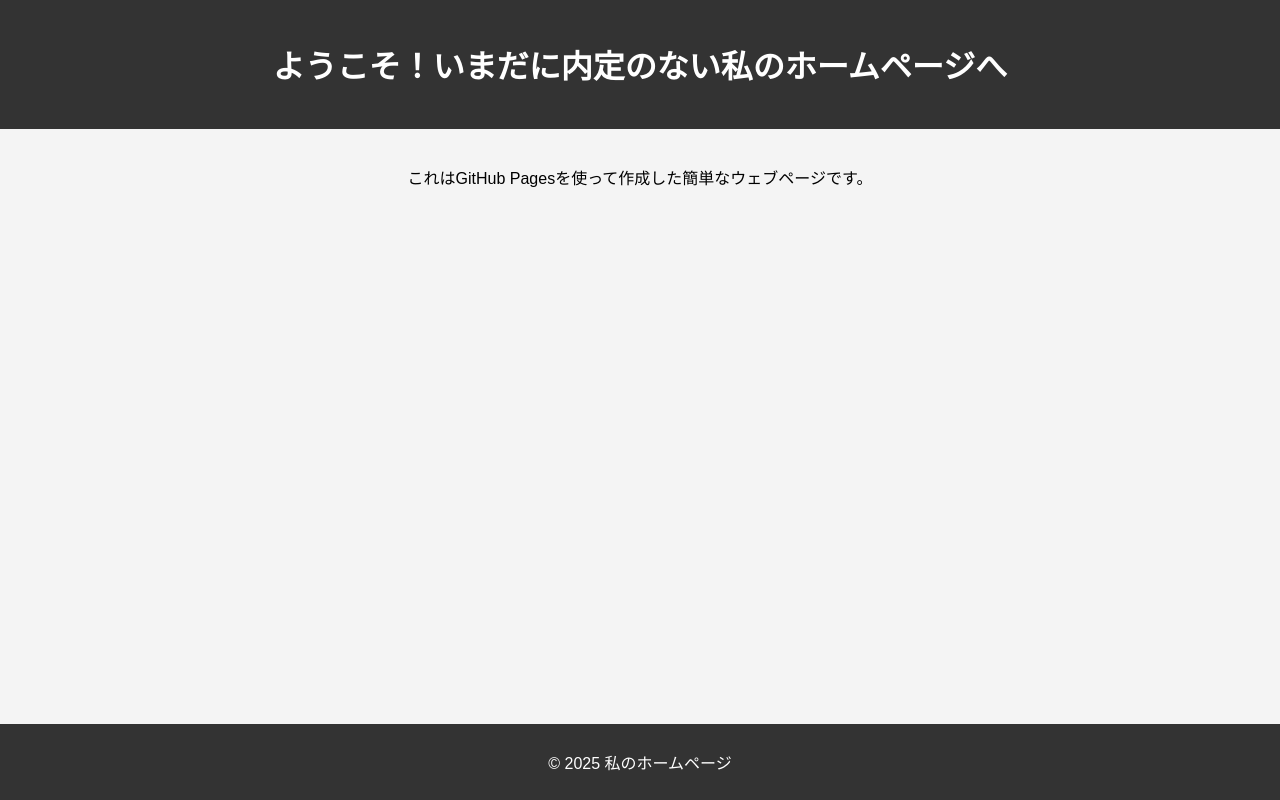
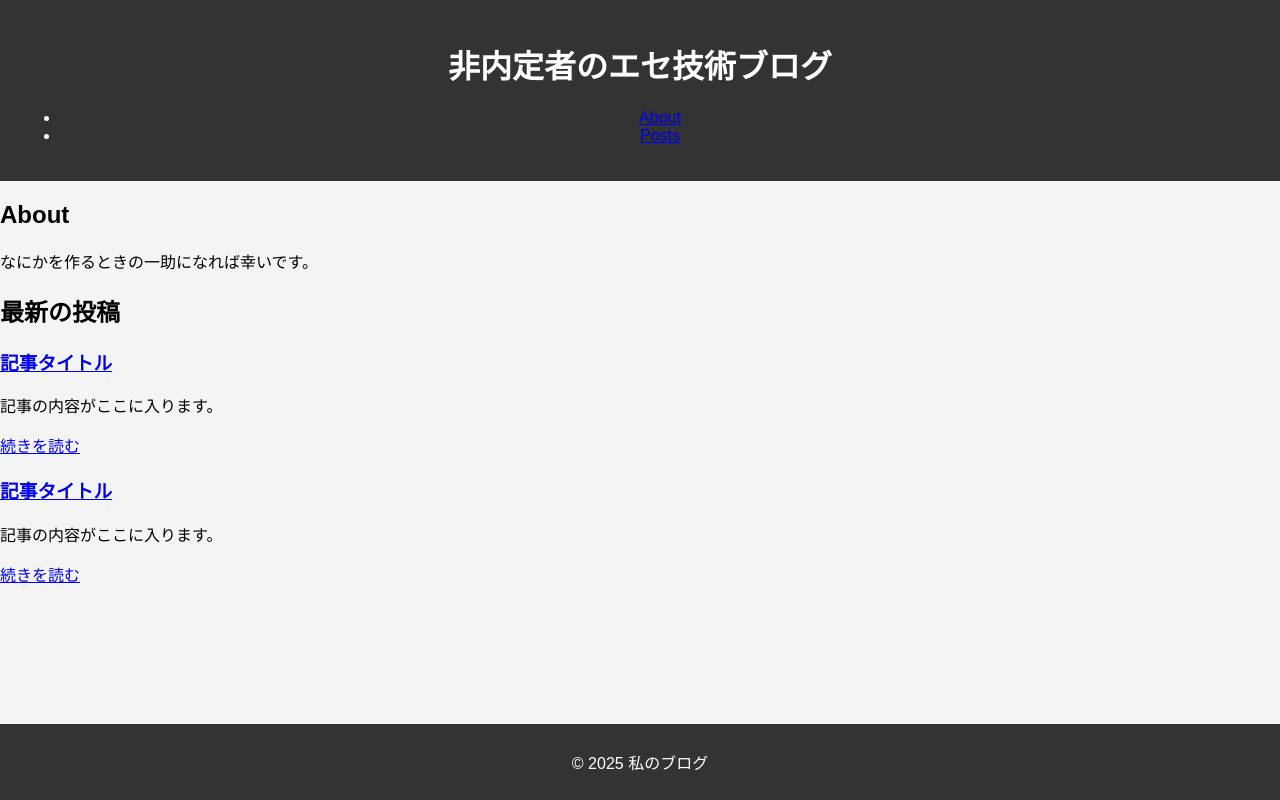
Before and after one commit to aonori0141/aonori0141.github.io, a plain HTML site: page index.html in a window 1280 px wide. Drawn offline with Linux system fonts and the light colour scheme.

Commit message:
Update index.html

```diff
--- a/index.html
+++ b/index.html
@@ -3,20 +3,42 @@
 <head>
     <meta charset="UTF-8">
     <meta name="viewport" content="width=device-width, initial-scale=1.0">
-    <title>GitHub Pagesで公開するページ</title>
+    <title>非内定者のエセ技術ブログ</title>
     <link rel="stylesheet" href="style.css">
 </head>
 <body>
     <header>
-        <h1>ようこそ！いまだに内定のない私のホームページへ</h1>
+        <h1>非内定者のエセ技術ブログ</h1>
+        <nav>
+            <ul>
+                <li><a href="#about">About</a></li>
+                <li><a href="#posts">Posts</a></li>
+            </ul>
+        </nav>
     </header>
 
-    <main>
-        <p>これはGitHub Pagesを使って作成した簡単なウェブページです。</p>
-    </main>
+    <section id="about">
+        <h2>About</h2>
+        <p>なにかを作るときの一助になれば幸いです。</p>
+    </section>
+
+    <section id="posts">
+        <h2>最新の投稿</h2>
+        <article>
+            <h3><a href="article1.html">記事タイトル</a></h3>
+            <p>記事の内容がここに入ります。</p>
+            <a href="article1.html">続きを読む</a>
+        </article>
+        <article>
+            <h3><a href="article2.html">記事タイトル</a></h3>
+            <p>記事の内容がここに入ります。</p>
+            <a href="article2.html">続きを読む</a>
+        </article>
+        </article>
+    </section>
 
     <footer>
-        <p>&copy; 2025 私のホームページ</p>
+        <p>&copy; 2025 私のブログ</p>
     </footer>
 </body>
 </html>
```
